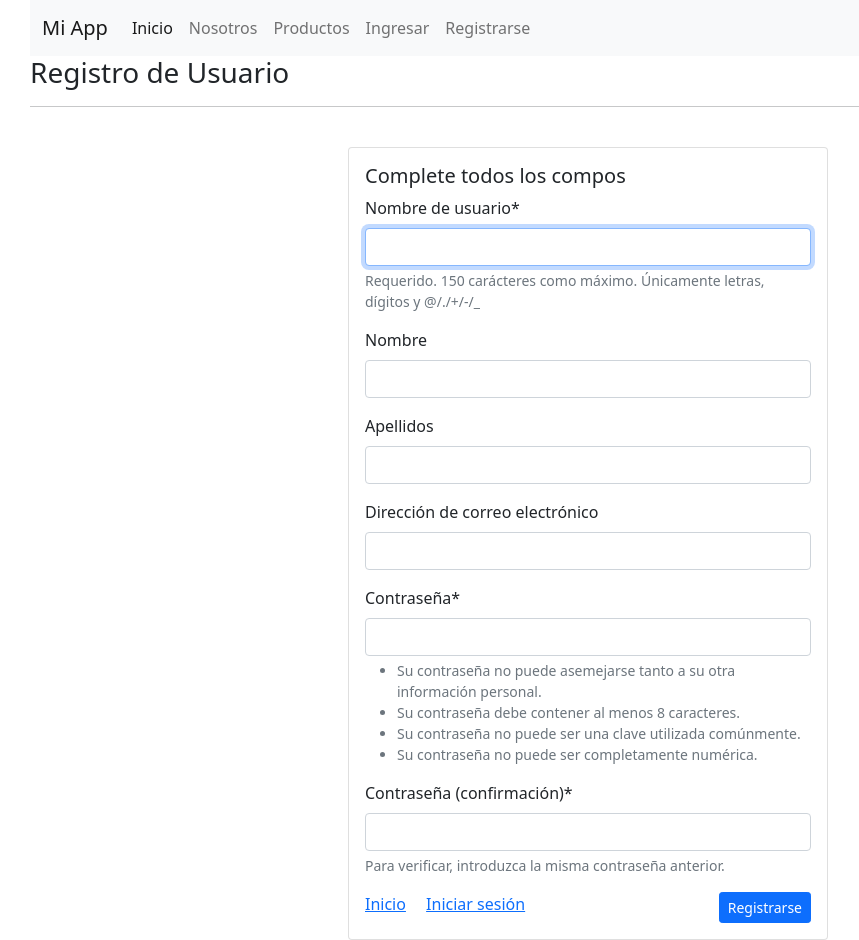
After one commit to EstebanDHeredia/LoginWithSecurity, a Django app: page /register/ in a window 1280 px wide. The commit adds this page. Shown: the whole page, without its empty margins (52-911 px from the left). Run offline with Django 4.2, Linux system fonts and the light colour scheme; some libraries are stand-ins or nearby versions.

Commit message:
Se agrega registro de usuario

```diff
--- /dev/null
+++ b/login/core/forms.py
@@ -0,0 +1,12 @@
+from django import forms
+from django.contrib.auth.forms import UserCreationForm #Este es un form que incorpora django para registrar un usuario nuevo!!!
+from django.contrib.auth.models import User #importo el modelo de usuario que viene incorporado en django
+
+# Creo una clase que va a utilizar el formulario por defecto de Django para crear un nuevo usuario, pero lo extiendo, ya que
+# el form de registracion por defecto de django solo pide usuario y contraseña,
+# yo al extenderlo hago que pida también el nombre, apellido y email
+class CustomUserCreationForm(UserCreationForm):
+
+    class Meta:
+        model = User
+        fields = ['username', 'first_name', 'last_name', 'email', 'password1', 'password2']
--- a/login/core/templates/core/base.html
+++ b/login/core/templates/core/base.html
@@ -40,7 +40,7 @@
                             <a class="nav-link" href={% url 'login' %}>Ingresar</a>
                         </li>
                         <li class="nav-item">
-                            <a class="nav-link" href="#">Registrarse</a>
+                            <a class="nav-link" href={% url 'register' %}>Registrarse</a>
                         </li>
 
                         {% endif %}
--- a/login/core/templates/registration/login.html
+++ b/login/core/templates/registration/login.html
@@ -17,7 +17,7 @@
             <h5 class="card-title">Ingrese sus credenciales</h5>
             {{ form | crispy }} <!-- UTILIZO EL FORM DE LOGUEO POR DEFECTO DE DJANGO!!! -->
             <a href={% url 'home' %} class="card-link">Inicio</a>
-            <a href="#" class="card-link">Registrarse</a>
+            <a href={% url 'register' %} class="card-link">Registrarse</a>
             <button class="btn btn-sm btn-primary float-end" type="submit">Iniciar Sesión</button>
         </div>
     </div>
--- /dev/null
+++ b/login/core/templates/registration/register.html
@@ -0,0 +1,27 @@
+{% extends 'core/base.html' %}
+
+{% load crispy_forms_tags %}
+
+{% block content %}
+
+<h3>Registro de Usuario</h3>
+<hr>
+<br>
+
+<form action="" method="post">
+    {% csrf_token %}
+
+    <div class="card mx-auto" style="width: 30rem;">
+        <div class="card-body">
+            <h5 class="card-title">Complete todos los compos</h5>
+            {{ form | crispy }} <!-- UTILIZO EL FORM DE REGISTRO POR DEFECTO DE DJANGO!!! -->
+            <a href={% url 'home' %} class="card-link">Inicio</a>
+            <a href={% url 'login' %} class="card-link">Iniciar sesión</a>
+            <button class="btn btn-sm btn-primary float-end" type="submit">Registrarse</button>
+        </div>
+    </div>
+
+
+</form>
+
+{% endblock %}
--- a/login/core/urls.py
+++ b/login/core/urls.py
@@ -1,8 +1,9 @@
 from django.urls import path
-from .views import home, products, exit
+from .views import home, products, exit, register
 
 urlpatterns = [
     path("", home, name='home'),
     path('products/', products, name='products'),
     path('logout/', exit, name='exit'),
+    path('register/', register, name='register'),
 ]
--- a/login/core/views.py
+++ b/login/core/views.py
@@ -1,6 +1,8 @@
 from django.shortcuts import render, redirect
 from django.contrib.auth.decorators import login_required
 from django.contrib.auth import logout
+from .forms import CustomUserCreationForm
+from django.contrib.auth import authenticate, login
 
 # Create your views here.
 
@@ -17,3 +19,23 @@ def products(request):
 def exit(request):
     logout(request)
     return redirect('home')
+
+def register(request):
+    data = {
+        'form': CustomUserCreationForm()
+    }
+
+    if request.method == 'POST':
+        user_creation_form = CustomUserCreationForm(data=request.POST)
+
+        if user_creation_form.is_valid():
+            user_creation_form.save()
+
+            user = authenticate(username=user_creation_form.cleaned_data['username'],
+                                password=user_creation_form.cleaned_data['password1'])
+
+            login(request, user)
+
+            return redirect('home')
+
+    return render(request, 'registration/register.html', data)
```
